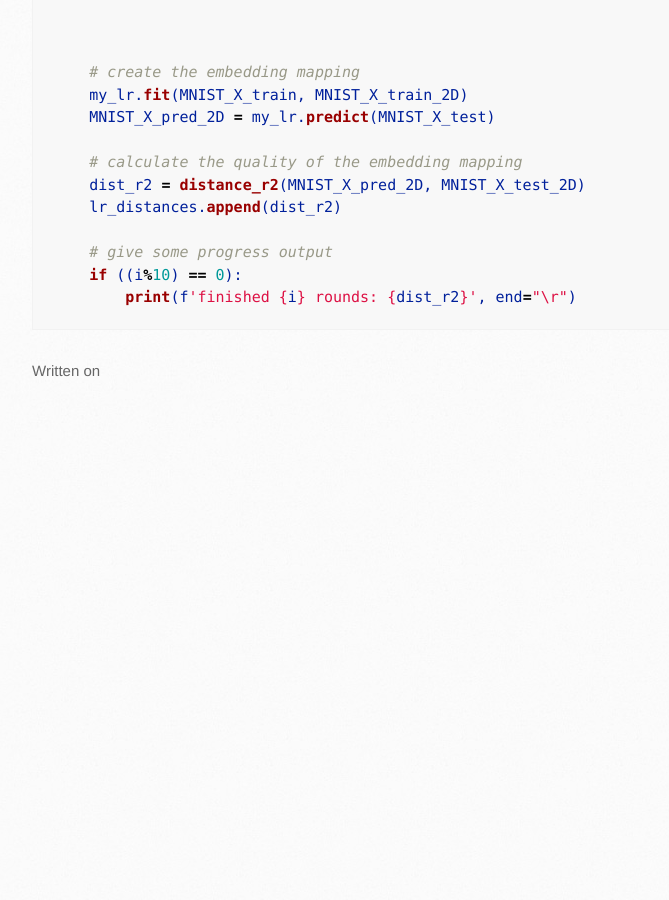
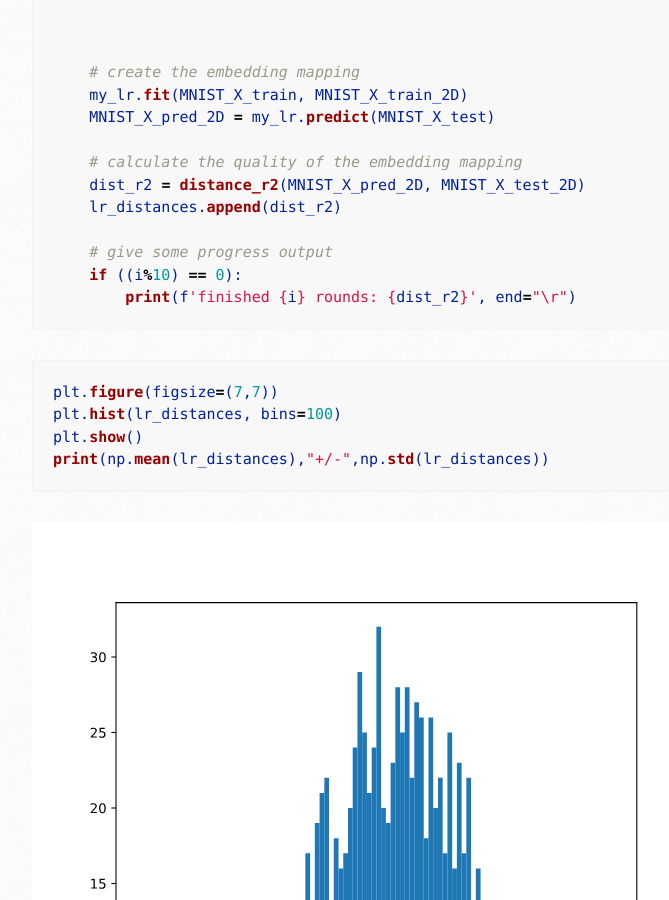
Before and after one commit to bshabashFD/bshabashFD.github.io_old2, a Jekyll site: the page built from stage4.md, in a window 1280 px wide and 900 px high, scrolled down 7962 px. Shown: the whole window, without its empty margins (138-807 px from the left). Built offline with Jekyll 4.4.1, drawn with Linux system fonts in a browser that asks for light colours; formulas are drawn with MathJax 3; a script that is not in the unit is left out; before the commit the page ends 8367 px from its top, so only the background shows below that.

Commit message:
Update stage4.md

````diff
--- a/stage4.md
+++ b/stage4.md
@@ -242,3 +242,12 @@ for i in range(max_trials):
     if ((i%10) == 0):
         print(f'finished {i} rounds: {dist_r2}', end="\r")
 ```
+
+```python
+plt.figure(figsize=(7,7))
+plt.hist(lr_distances, bins=100)
+plt.show()
+print(np.mean(lr_distances),"+/-",np.std(lr_distances))
+```
+
+<img src="/assets/images/LR_hist.svg" />
````
